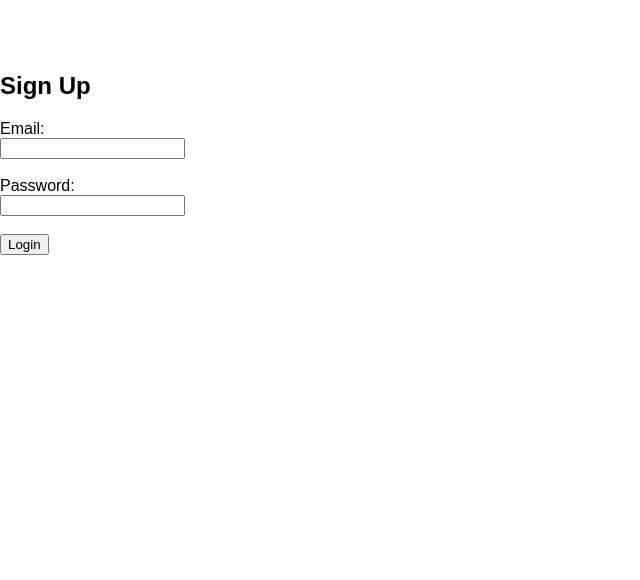
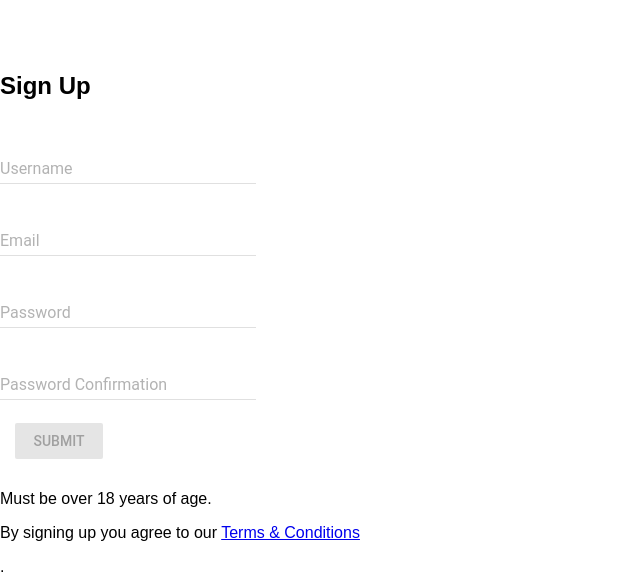
Before and after one commit to TarynEwens/project3-client, a React (Create React App) app: page /signup in a window 1280 px wide. Shown: the top 580 px of the page, without its empty margins (0-640 px from the left). Built offline with nearby package versions, Linux system fonts and the light colour scheme.

Commit message:
sign up, log in and edit profile forms working

```diff
--- a/package.json
+++ b/package.json
@@ -5,6 +5,7 @@
   "dependencies": {
     "axios": "^0.18.0",
     "jquery": "^3.3.1",
+    "jwt-decode": "^2.2.0",
     "material-ui": "^0.20.1",
     "react": "^16.3.2",
     "react-dom": "^16.3.2",
--- a/src/Routes.js
+++ b/src/Routes.js
@@ -1,19 +1,37 @@
 import React from 'react';
 import { BrowserRouter as Router, Route, Switch, Redirect } from "react-router-dom";
-
+import MuiThemeProvider from "material-ui/styles/MuiThemeProvider";
+import getMuiTheme from "material-ui/styles/getMuiTheme";
 import App from './components/App';
 import Home from './components/home/Home'
 import SignUp from './components/user/SignUp';
+import EditProfile from './components/user/EditProfile';
+import Login from './components/user/Login';
 
+const muiTheme = getMuiTheme({
+  datePicker: {
+    selectColor: "#5C67E1"
+  },
+  flatButton: { primaryTextColor: "#5C67E1" }
+});
 
 const token = localStorage.getItem('jwtToken');
 
 const Routes = (
+  <MuiThemeProvider muiTheme={getMuiTheme(muiTheme)}>
   <Router>
     <React.Fragment>
       <Switch>
         <Route exact path="/" component={ Home }/>
-        <Route exact path="/signup" component={ SignUp }/>
+        <Route exact path="/editprofile" render={props => (
+          token ? (
+            <EditProfile {...props} token={token}/>
+          ) : (
+            <Redirect to="/login" />
+          )
+        )} />
+        <Route exact path="/login" component={Login}/>
+        <Route exact path="/signup" component={SignUp}/>
         <Route exact path="/app" render={props => (
           token ? (
             <App {...props} token={token}/>
@@ -24,6 +42,7 @@ const Routes = (
       </Switch>
     </React.Fragment>
   </Router>
+  </MuiThemeProvider>
 )
 
 export default Routes;
--- a/src/components/user/EditProfile.js
+++ b/src/components/user/EditProfile.js
@@ -0,0 +1,189 @@
+import React, { PureComponent as Component } from "react";
+
+import RaisedButton from "material-ui/RaisedButton";
+import TextField from "material-ui/TextField";
+import axios from "axios";
+import jwtDecoder from "jwt-decode";
+import CircularProgress from "material-ui/CircularProgress";
+import { Link } from "react-router-dom";
+
+const style = {
+  margin: 15
+};
+
+
+class EditProfile extends Component {
+  constructor(props) {
+    super(props);
+    this.state = {
+      user: null,
+      username: "",
+      location: "",
+      bio: "",
+      email: "",
+      password: "",
+      password_confirmation: "",
+      success: ""
+    };
+  }
+
+  componentDidMount = () => {
+    console.log(this.props)
+    this.fetchUser();
+  };
+
+  fetchUser = () => {
+    // Fat arrow functions do not break the connection to this
+    const user = jwtDecoder(this.props.token);
+    console.log(user);
+    axios({
+      url: `http://cheesepets-api.herokuapp.com/users/${user.sub}.json`,
+      method: "get",
+      headers: {
+        authorization: `Bearer ${this.props.token}`
+      }
+    }).then(res => this.setState({
+      user: res.data,
+      username: res.data.username,
+      location: res.data.location,
+      bio: res.data.bio,
+      email: res.data.email
+      }));
+  };
+
+  _handleSubmit = e => {
+    e.preventDefault();
+    console.log(this.state.username);
+    const user = jwtDecoder(this.props.token);
+
+    let url = `http://cheesepets-api.herokuapp.com/users/${
+      user.sub
+    }.json`;
+    console.log(url);
+
+    axios({
+      url: url,
+      method: "patch",
+      headers: {
+        authorization: `Bearer ${this.props.token}`
+      },
+      data: {
+        password: this.state.password,
+        password_confirmation: this.state.password_confirmation,
+        username: this.state.username,
+        location: this.state.location,
+        bio: this.state.bio,
+      }
+    }).then(res =>
+      this.setState({ success: "Success your account was updated!" })
+    );
+  };
+
+  _handleChange = event => {
+    if (event.target.id === "username-field") {
+      this.setState({
+        username: event.target.value
+      });
+    }
+    if (event.target.id === "location-field") {
+      this.setState({
+        location: event.target.value
+      });
+    }
+    if (event.target.id === "bio-field") {
+      this.setState({
+        bio: event.target.value
+      });
+    }
+    if (event.target.id === "password-field") {
+      this.setState({
+        password: event.target.value
+      });
+    }
+    if (event.target.id === "password-confirmation-field") {
+      this.setState({
+        password_confirmation: event.target.value
+      });
+    }
+  };
+
+  render() {
+    if (!this.state.user) {
+      return <CircularProgress size={60} thickness={7} />;
+    }
+
+
+
+    return (
+      <div>
+        <div>
+
+          <form onSubmit={this._handleSubmit}>
+
+            <div className="venuesHeader">
+              <h1>Edit Profile</h1>
+            </div>
+
+              <h4>Update Profile</h4>
+
+            <TextField
+              id="username-field"
+              hintText="Username"
+              floatingLabelText="Username"
+              defaultValue={this.state.user.username}
+              onChange={this._handleChange}
+            />
+            <br />
+            <TextField
+              id="location-field"
+              hintText="Location"
+              floatingLabelText="Location"
+              defaultValue={this.state.user.location}
+              onChange={this._handleChange}
+            />
+            <br />
+            <TextField
+              id="bio-field"
+              hintText="Biography"
+              floatingLabelText="Biography"
+              defaultValue={this.state.user.bio}
+              onChange={this._handleChange}
+            />
+
+            <br /><br /><br />
+            <h5>Confirm Password</h5>
+            <TextField
+              id="password-field"
+              type="password"
+              hintText="Enter your Password"
+              floatingLabelText="Password"
+              onChange={this._handleChange}
+            />
+            <br />
+            <TextField
+              id="password-confirmation-field"
+              type="password"
+              hintText="Password confirmation"
+              floatingLabelText="Password Confirmation"
+              onChange={this._handleChange}
+            />
+            <br />
+
+            <br />
+            <RaisedButton
+              label="Submit"
+              type="submit"
+              primary={true}
+              style={style}
+            />
+          </form>
+        </div>
+
+        <p>{this.state.success}</p>
+
+      </div>
+    );
+  }
+}
+
+export default EditProfile;
--- a/src/components/user/Login.js
+++ b/src/components/user/Login.js
@@ -0,0 +1,101 @@
+import React, { Component } from "react";
+import RaisedButton from "material-ui/RaisedButton";
+import TextField from "material-ui/TextField";
+import { Redirect } from 'react-router';
+import axios from 'axios';
+import { Link } from "react-router-dom";
+
+class Login extends Component {
+  constructor(props) {
+    super(props);
+    this.state = {
+      email: "",
+      password: "",
+      redirect: false
+    };
+
+
+  }
+
+  handleClick = () => {
+    let url = "http://cheesepets-api.herokuapp.com/user_token";
+
+    let postData = {
+          auth: {
+          email: this.state.email,
+          password: this.state.password
+        }
+    }
+
+    let axiosConfig = {
+      headers: {
+        'Content-Type': 'application/json;charset=UTF-8',
+        "Access-Control-Allow-Origin": "*",
+      }
+    }
+
+    axios.post(url, postData, axiosConfig)
+      .then((res) => {
+        console.log("RESPONSE RECEIVED: ", res);
+        let token = res.data.jwt;
+        localStorage.setItem('jwtToken', token);
+        if(res.status === 201) {
+          this.setState({redirect: true})
+        }
+      })
+      .catch((err) => {
+        if(err) {
+          alert("Check your email or password!")
+        };
+      })
+
+  }
+
+  goToHomePage = () => {
+    this.props.history.push('/');
+  }
+
+  render() {
+    return (
+      <div>
+
+          <div>
+
+            <h2 style={{marginTop: '3em' }}>Log In</h2>
+            <TextField
+              hintText="Enter your Email"
+              floatingLabelText="Email"
+              onChange={(event, newValue) =>
+                this.setState({ email: newValue })
+              }
+            />
+            <br />
+            <TextField
+              type="password"
+              hintText="Enter your Password"
+              floatingLabelText="Password"
+              onChange={(event, newValue) =>
+                this.setState({ password: newValue })
+              }
+            />
+            <br />
+            <RaisedButton
+              label="Submit"
+              primary={true}
+              style={style}
+              disabled={this.state.email === "" || this.state.password === "" ? true : false}
+              onClick={this.handleClick}
+            />
+          </div>
+
+        {this.state.redirect ? <Redirect to='/editprofile'/>:null}
+        <br />
+      </div>
+    );
+  }
+}
+const style = {
+  margin: 15
+};
+
+export default Login;
--- a/src/components/user/SignUp.js
+++ b/src/components/user/SignUp.js
@@ -1,9 +1,12 @@
 import React, { PureComponent as Component } from "react";
 import axios from "axios";
 import { Link } from "react-router-dom";
+import RaisedButton from "material-ui/RaisedButton";
+import TextField from "material-ui/TextField";
 
 class SignUp extends Component {
   state = {
+    username: "",
     email: "",
     password: "",
     password_confirmation: "",
@@ -12,8 +15,10 @@ class SignUp extends Component {
 
   handleClick = () => {
     let url = "http://cheesepets-api.herokuapp.com/users.json";
-
+    console.log("clicked");
+    console.log(this.state.username, this.state.email, this.state.password, this.state.password_confirmation);
     let postData = {
+      username: this.state.username,
       email: this.state.email,
       password: this.state.password,
       password_confirmation: this.state.password_confirmation
@@ -25,7 +30,7 @@ class SignUp extends Component {
         "Access-Control-Allow-Origin": "*"
       }
     };
-
+    console.log("requesting");
     axios
       .post(url, postData, axiosConfig)
       .then(() => {
@@ -56,30 +61,46 @@ class SignUp extends Component {
       <div>
         <div>
           <h2 style={{marginTop: '3em' }}>Sign Up</h2>
-          <form>
-            <label htmlFor="email">Email: </label>
+          <TextField
+            hintText="Create a Username"
+            floatingLabelText="Username"
+            onChange={(event, newValue) => this.setState({ username: newValue })}
+          />
           <br />
-            <input
-              name="email"
-              id="email"
-              type="email"
+          <TextField
+            hintText="Enter your Email"
+            floatingLabelText="Email"
+            onChange={(event, newValue) => this.setState({ email: newValue })}
           />
-            <br /><br />
-            <label htmlFor="password">Password:</label>
           <br />
-            <input
-              name="password"
-              id="password"
+          <TextField
             type="password"
+            hintText="Enter your Password"
+            floatingLabelText="Password"
+            onChange={(event, newValue) =>
+              this.setState({ password: newValue })
+            }
           />
-            </form>
           <br />
-            <button
-              onClick={this.login}
-            >
-                Login
-            </button>
+          <TextField
+            type="password"
+            hintText="Password confirmation"
+            floatingLabelText="Password Confirmation"
+            onChange={(event, newValue) =>
+              this.setState({ password_confirmation: newValue })
+            }
+          />
+          <br />
+          <RaisedButton
+            label="Submit"
+            primary={true}
+            style={style}
+            disabled={this.state.email !== "" && this.state.password !== "" && this.state.password_confirmation !== "" ? false : true}
+            onClick={this.handleClick}
+          />
         </div>
+        <p>Must be over 18 years of age.</p>
+        <p>By signing up you agree to our <a href="#">Terms & Conditions</a></p>.
         <p>{this.state.success}</p>
 
       </div>
```
Also changed, not shown: 1 other file (tests, documents, lock files or other folders). Lines whose indentation alone changed are shown as unchanged.
